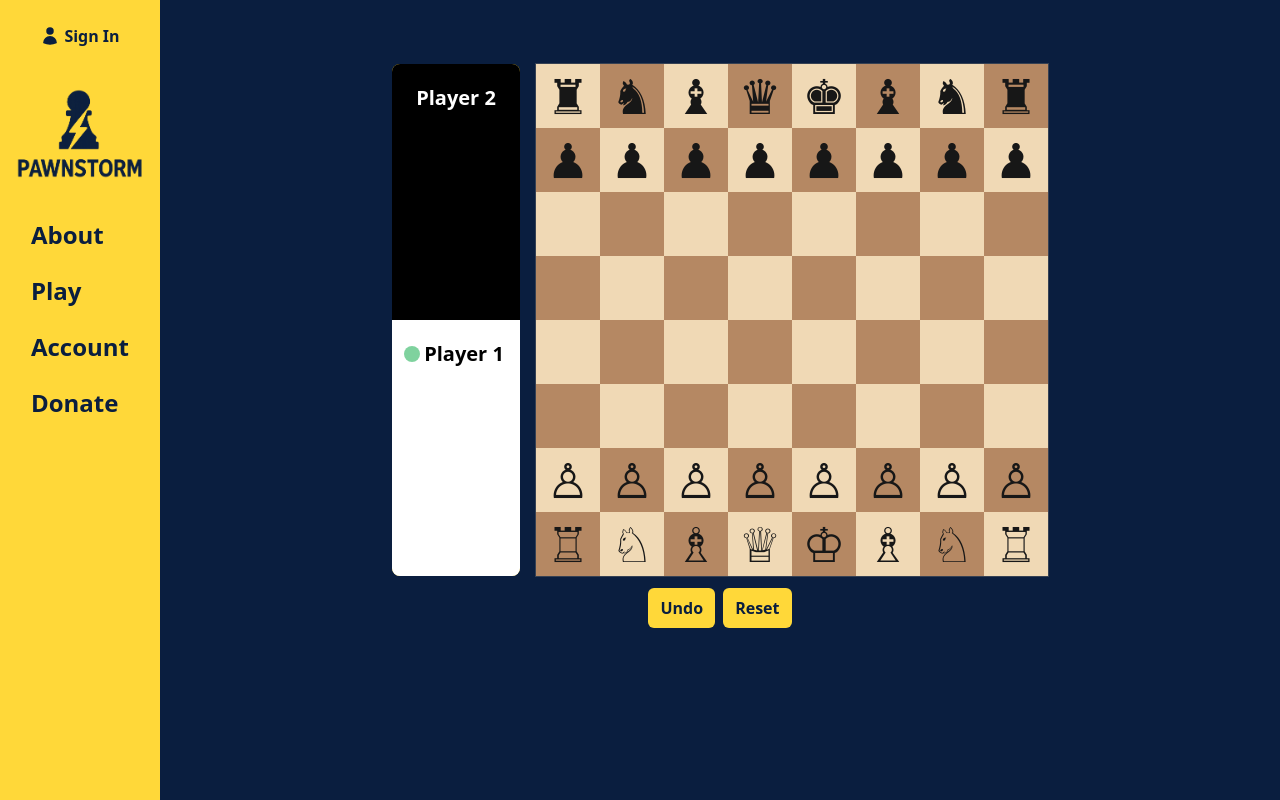
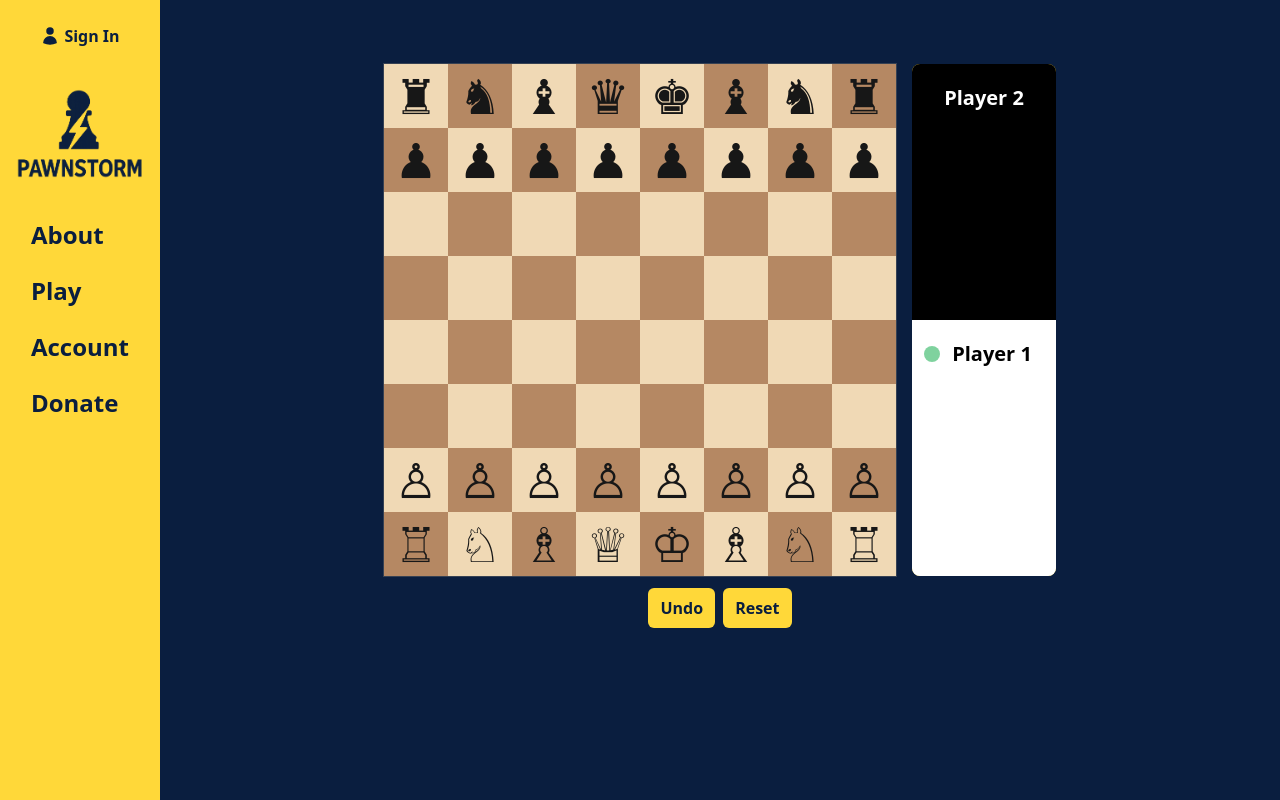
Before and after one commit to PhilHuet7/pawnstorm, a Next.js app: page /play/local-multiplayer in a window 1280 px wide. Built offline with nearby package versions, Linux system fonts and the light colour scheme.

Commit message:
made some changes to the captured pieces layout as well as some of the game notifications

```diff
--- a/src/app/play/local-multiplayer/page.tsx
+++ b/src/app/play/local-multiplayer/page.tsx
@@ -1,5 +1,3 @@
-import CapturedPieces from "@/components/capturedPieces/capturedPieces";
-import Chessboard from "@/components/chessboard/chessboard";
 import ChessboardWrapper from "@/components/chessboard/chessboardWrapper";
 import GameNotifications from "@/components/notifications/gameNotifications";
 
--- a/src/components/capturedPieces/capturedPieces.tsx
+++ b/src/components/capturedPieces/capturedPieces.tsx
@@ -6,9 +6,9 @@ import CapturedSection from "./capturedSection";
 const CapturedPieces = () => {
   const capturedPieces = useGameStore((s) => s.capturedPieces);
   return (
-    <div className="flex flex-col justify-center h-full w-32 bg-pawnstorm-gold rounded-lg overflow-hidden">
-      <CapturedSection pieces={capturedPieces.b} color="w" player="Player 2" />
-      <CapturedSection pieces={capturedPieces.w} color="b" player="Player 1" />
+    <div className="flex flex-col justify-center h-full w-36 bg-pawnstorm-gold rounded-lg overflow-hidden">
+      <CapturedSection pieces={capturedPieces.b} color="b" player="Player 2" />
+      <CapturedSection pieces={capturedPieces.w} color="w" player="Player 1" />
     </div>
   );
 };
--- a/src/components/capturedPieces/capturedRow.tsx
+++ b/src/components/capturedPieces/capturedRow.tsx
@@ -5,14 +5,16 @@ import type { PieceSymbol as ChessPieceSymbol } from "chess.js";
 type CapturedRowProps = { pieces: ChessPieceSymbol[]; color: "w" | "b" };
 
 const CapturedRow = ({ pieces, color }: CapturedRowProps) => {
+  // has to be flipped since capturedPieces returns solid for black and outlined for white
+  const capturedColor = color === "w" ? "b" : "w";
   return (
     <div className="flex flex-wrap justify-start">
       {pieces.map((p, i) => (
         <span
           key={`${p}-${i}`}
-          className={`text-4xl leading-none animate-capturedPieceIn -ml-4`}
+          className={`text-3xl leading-none animate-capturedPieceIn -ml-4 select-none`}
         >
-          {getPieceSymbol(p as PieceType, color)}
+          {getPieceSymbol(p as PieceType, capturedColor)}
         </span>
       ))}
     </div>
--- a/src/components/capturedPieces/capturedSection.tsx
+++ b/src/components/capturedPieces/capturedSection.tsx
@@ -28,11 +28,11 @@ const CapturedSection = ({ pieces, color, player }: CapturedSectionProps) => {
   const groups = groupByType(pieces);
   return (
     <div
-      className={`relative z-10 flex flex-col gap-0.5 w-full h-full py-4 ${color === "w" ? "bg-black text-white" : "bg-white text-black"}`}
+      className={`relative z-10 flex flex-col gap-0.5 w-full h-full max-h-1/2 py-4 ${color === "b" ? "bg-black text-white" : "bg-white text-black"}`}
     >
       <div className={`flex flex-col gap-2`}>
         <div className="flex flex-row items-center px-3 py-1">
-          {turn !== color && (
+          {turn === color && (
             <div
               className={`rounded-full w-4 h-4 bg-green-600 animate-blinking`}
             />
--- a/src/components/chessboard/chessboard.tsx
+++ b/src/components/chessboard/chessboard.tsx
@@ -5,7 +5,6 @@ import { useGameStore } from "@/store/useGameStore";
 import { createBoardFromFEN, getPieceSymbol } from "@/lib/utils";
 import type { Square } from "chess.js";
 import { PieceType } from "@/types/chess";
-import Button from "../ui/button";
 
 type PieceVM = {
   id: string;
@@ -65,8 +64,6 @@ const Chessboard = () => {
   const legalTargets = useGameStore((s) => s.legalTargets);
   // const isLegal = useGameStore((s) => s.isLegal);
   const makeMove = useGameStore((s) => s.makeMove);
-  const undo = useGameStore((s) => s.undo);
-  const reset = useGameStore((s) => s.reset);
 
   // derived board matrix
   const board = useMemo(() => createBoardFromFEN(fen), [fen]);
--- a/src/components/chessboard/chessboardWrapper.tsx
+++ b/src/components/chessboard/chessboardWrapper.tsx
@@ -12,8 +12,8 @@ export default function ChessboardWrapper() {
   return (
     <div className="flex flex-col">
       <div className="flex flex-row gap-4">
+        <Chessboard />
         <CapturedPieces />
-        <Chessboard />
       </div>
       <UndoResetButtons undo={undo} reset={reset} className="mx-auto" />
     </div>
--- a/src/components/notifications/gameNotifications.tsx
+++ b/src/components/notifications/gameNotifications.tsx
@@ -4,7 +4,7 @@ import { useGameNotifications } from "@/hooks/useGameNotifications";
 import { useNotificationStore } from "@/store/useNotificationStore";
 
 const typeStyles: Record<string, string> = {
-  check: "border-pawnstorm-gold text-pawnstorm-gold text-2xl px-8 py-4",
+  check: "border-pawnstorm-gold text-pawnstorm-gold text-5xl px-8 py-4",
   checkmate: "border-pawnstorm-gold text-pawnstorm-gold text-3xl px-10 py-5",
   stalemate: "border-gray-400 text-gray-300 text-3xl px-10 py-5",
 };
@@ -18,7 +18,7 @@ const GameNotifications = () => {
   if (!notification) return null;
 
   return (
-    <div className="fixed inset-0 z-50 flex items-center justify-center pointer-events-none">
+    <div className="fixed inset-0 z-50 flex items-center ml-36 justify-center pointer-events-none">
       <div
         onClick={clearNotification}
         className={`pointer-events-auto cursor-pointer relative overflow-hidden
@@ -30,7 +30,7 @@ const GameNotifications = () => {
         {notification.message}
 
         <div
-          className="absolute bottom-0 left-0 h-0.5 bg-pawnstorm-gold/60 animate-notificationShrink"
+          className="absolute bottom-0 left-0 h-1 bg-pawnstorm-gold/60 animate-notificationShrink"
           style={{ animationDuration: `${notification.duration}ms` }}
         />
       </div>
--- a/src/hooks/useGameNotifications.ts
+++ b/src/hooks/useGameNotifications.ts
@@ -25,7 +25,7 @@ export const useGameNotifications = () => {
     } else if (stalemate) {
       push("stalemate", "Stalemate — Draw", 999999);
     } else if (inCheck) {
-      push("check", "Check!", 999999);
+      push("check", "Check!", 5000);
     }
   }, [version, inCheck, checkmate, stalemate, turn, push]);
 };
```
